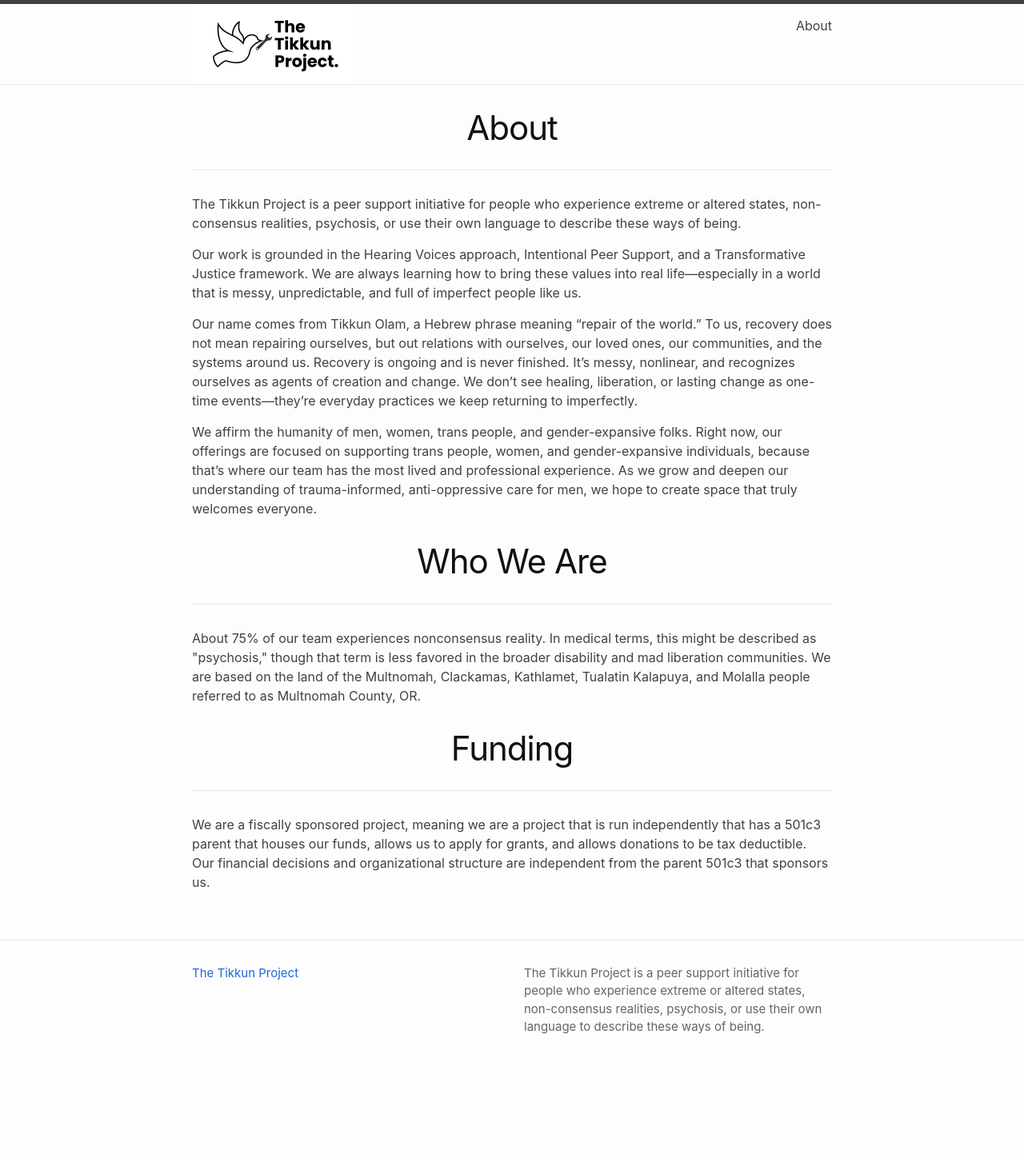
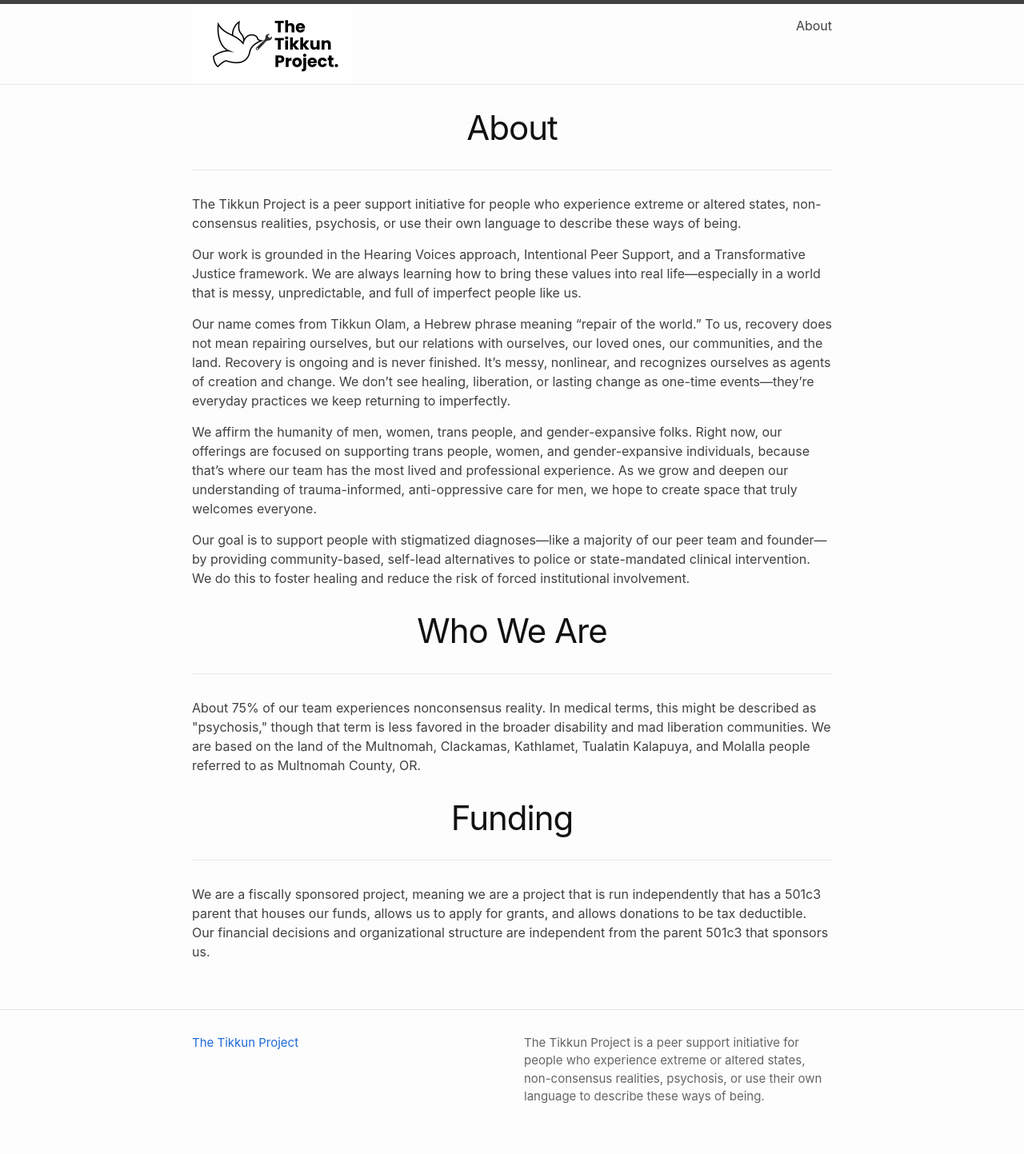
Before and after one commit to The-Tikkun-Line/the-tikkun-line.github.io, a Jekyll site: the page built from about.markdown, in a window 1280 px wide. Shown: the whole page at 80% size. Built offline with Jekyll 4.4.1, drawn with Linux system fonts in a browser that asks for light colours; before the commit the page ends 1356 px from its top, so only the background shows below that.

Commit message:
More wording changes

```diff
--- a/about.markdown
+++ b/about.markdown
@@ -8,9 +8,11 @@ The Tikkun Project is a peer support initiative for people who experience extrem
 
 Our work is grounded in the Hearing Voices approach, Intentional Peer Support, and a Transformative Justice framework. We are always learning how to bring these values into real life—especially in a world that is messy, unpredictable, and full of imperfect people like us.
 
-Our name comes from Tikkun Olam, a Hebrew phrase meaning “repair of the world.” To us, recovery does not mean repairing ourselves, but out relations with ourselves, our loved ones, our communities, and the systems around us. Recovery is ongoing and is never finished. It’s messy, nonlinear, and recognizes ourselves as agents of creation and change. We don’t see healing, liberation, or lasting change as one-time events—they’re everyday practices we keep returning to imperfectly.
+Our name comes from Tikkun Olam, a Hebrew phrase meaning “repair of the world.” To us, recovery does not mean repairing ourselves, but our relations with ourselves, our loved ones, our communities, and the land. Recovery is ongoing and is never finished. It’s messy, nonlinear, and recognizes ourselves as agents of creation and change. We don’t see healing, liberation, or lasting change as one-time events—they’re everyday practices we keep returning to imperfectly.
 
 We affirm the humanity of men, women, trans people, and gender-expansive folks. Right now, our offerings are focused on supporting trans people, women, and gender-expansive individuals, because that’s where our team has the most lived and professional experience. As we grow and deepen our understanding of trauma-informed, anti-oppressive care for men, we hope to create space that truly welcomes everyone.
+
+Our goal is to support people with stigmatized diagnoses—like a majority of our peer team and founder—by providing community-based, self-lead alternatives to police or state-mandated clinical intervention. We do this to foster healing and reduce the risk of forced institutional involvement.
 
 <div class="post-header">
 	<h1 class="post-title">Who We Are</h1>
--- a/index.markdown
+++ b/index.markdown
@@ -6,4 +6,4 @@ layout: home
 ---
 <h2>{{ site.description | escape }}</h2>
 <h2>Our work is grounded in the Hearing Voices approach, Intentional Peer Support, and a Transformative Justice framework. We are always learning how to bring these values into real life—especially in a world that is messy, unpredictable, and full of imperfect people like us.</h2>
-<h2>Our goal is to support people with stigmatized diagnoses—like a majority of our peer team and founder—by providing community-based alternatives to police or state-mandated clinical intervention. We do this to foster healing and reduce the risk of forced institutional involvement.</h2>
+<h2>Our goal is to support people with stigmatized diagnoses—like a majority of our peer team and founder—by providing community-based, self-lead alternatives to police or state-mandated clinical intervention. We do this to foster healing and reduce the risk of forced institutional involvement.</h2>
```
